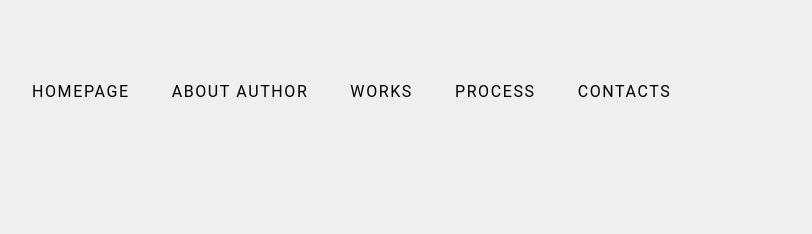
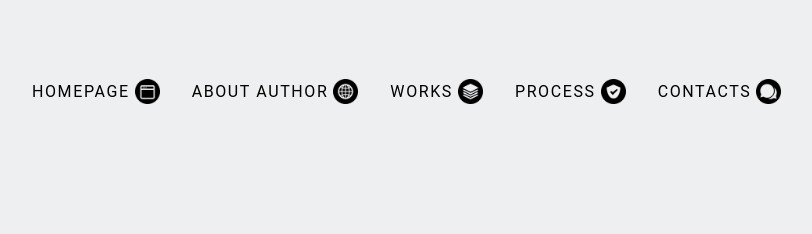
Before and after one commit to Evggeennniy/frontend-homeworks, a plain HTML site: page homework9/index.html in a window 1280 px wide. Shown: the top 234 px of the page, without its empty margins (8-820 px from the left). Drawn offline with Linux system fonts and the light colour scheme.

Commit message:
icons for the nav items

```diff
--- a/homework9/index.html
+++ b/homework9/index.html
@@ -11,11 +11,29 @@
     <div class="Header">
       <nav class="Header__navigation-container container">
         <ul class="Header__navigation-menu">
-          <li class="Header__navigation-item">HOMEPAGE</li>
-          <li class="Header__navigation-item">ABOUT AUTHOR</li>
-          <li class="Header__navigation-item">WORKS</li>
-          <li class="Header__navigation-item">PROCESS</li>
-          <li class="Header__navigation-item">CONTACTS</li>
+          <li class="Header__navigation-item header__navigation-home--modifier">
+            HOMEPAGE
+          </li>
+          <li
+            class="Header__navigation-item header__navigation-about--modifier"
+          >
+            ABOUT AUTHOR
+          </li>
+          <li
+            class="Header__navigation-item header__navigation-works--modifier"
+          >
+            WORKS
+          </li>
+          <li
+            class="Header__navigation-item header__navigation-process--modifier"
+          >
+            PROCESS
+          </li>
+          <li
+            class="Header__navigation-item header__navigation-contacts--modifier"
+          >
+            CONTACTS
+          </li>
         </ul>
       </nav>
       <div class="container">
--- a/homework9/styles.scss
+++ b/homework9/styles.scss
@@ -42,7 +42,7 @@ p {
   letter-spacing: 1.6px;
 
   display: inline-block;
-  margin: 0px 42px 0px -4px;
+  margin: 0px 62px 0px -4px;
 }
 .Header__navigation-item:nth-child(1) {
   margin-left: 0px;
@@ -67,6 +67,38 @@ p {
   font-weight: 400;
   background: #34547a;
   color: $header-font-color;
+}
+
+@mixin header-navigation-modifier($image) {
+  &::after {
+    background-image: url("./static/#{$image}");
+    background-size: cover;
+    margin-left: 5px;
+    position: absolute;
+    width: 25px;
+    height: 25px;
+    content: "";
+  }
+}
+
+.header__navigation-home--modifier {
+  @include header-navigation-modifier("browser.png");
+}
+
+.header__navigation-about--modifier {
+  @include header-navigation-modifier("internet.png");
+}
+
+.header__navigation-works--modifier {
+  @include header-navigation-modifier("layers.png");
+}
+
+.header__navigation-process--modifier {
+  @include header-navigation-modifier("shield.png");
+}
+
+.header__navigation-contacts--modifier {
+  @include header-navigation-modifier("speech-bubble.png");
 }
 
 /* ---- Aboutme ---- */
```
Also changed, not shown: homework9/mixins.css (added), homework9/static/browser.png (added), homework9/static/internet.png (added), homework9/static/layers.png (added), homework9/static/shield.png (added), homework9/static/speech-bubble.png (added), homework9/styles.css, homework9/variables.css (added), 2 other files.
